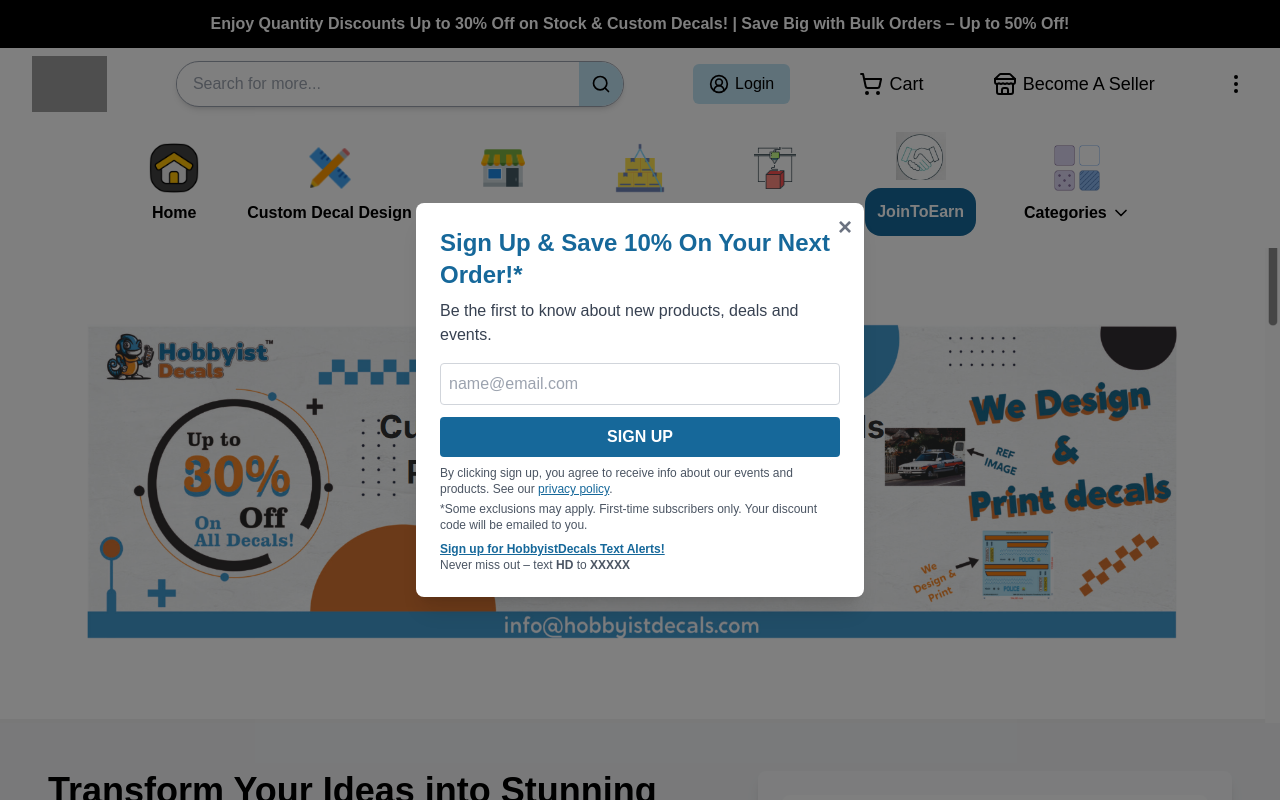
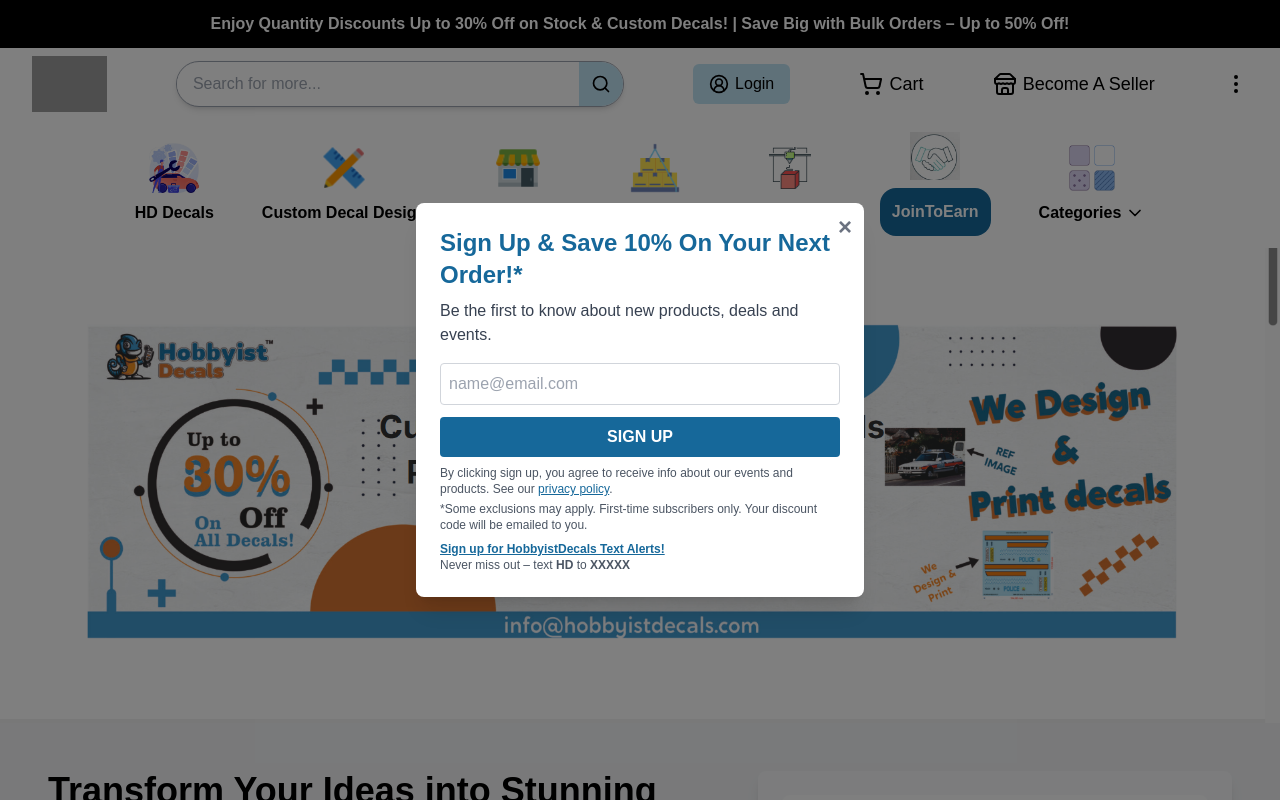
Before and after one commit to Decal-project/HobbyistDecals-Demo-master, a Next.js app: page /custom-decal-design in a window 1280 px wide. Shown: the top 800 px of the page. Built offline with nearby package versions, Linux system fonts and the light colour scheme; grey boxes are pictures that could not be loaded.

Commit message:
Update browse-panel.tsx

```diff
--- a/src/components/global/browse-panel.tsx
+++ b/src/components/global/browse-panel.tsx
@@ -37,7 +37,7 @@ const BrowsePanelComponent = () => {
         <Link href="/">
           <div className="flex flex-col items-center justify-center gap-2 cursor-pointer transform transition-transform duration-300 hover:scale-95">
             <Image
-              src={"/images/home-browse-panel-home.png"}
+              src={"/images/home-browse-panel-hd-decals.jpg"}
               alt="category_1_img"
               quality={100}
               unoptimized
@@ -46,7 +46,7 @@ const BrowsePanelComponent = () => {
               className="object-contain"
             />
             <p className="capitalize font-semibold text-black text-base text-center">
-              Home
+              HD Decals
             </p>
           </div>
         </Link>
@@ -154,8 +154,12 @@ const BrowsePanelComponent = () => {
             />
           </div>
 
+
           {isCategoriesDropdownOpen && (
-            <div className="absolute top-full mt-2 left-1/2 transform -translate-x-1/2 w-[800px] bg-white shadow-lg border border-gray-200 rounded-lg z-50 p-4">
+  <div
+    className="absolute top-full mt-2 left-1/2 w-[800px] bg-white shadow-lg border border-gray-200 rounded-lg z-50 p-4"
+    style={{ transform: 'translateX(-60%)' }}
+  >
     <ul className="grid grid-cols-2 md:grid-cols-4 gap-4">
       {categories.map((category, index) => (
         <li
@@ -171,6 +175,8 @@ const BrowsePanelComponent = () => {
     </ul>
   </div>
 )}
+
+
         </div>
       </div>
     </div>
```
Lines whose indentation alone changed are shown as unchanged.
